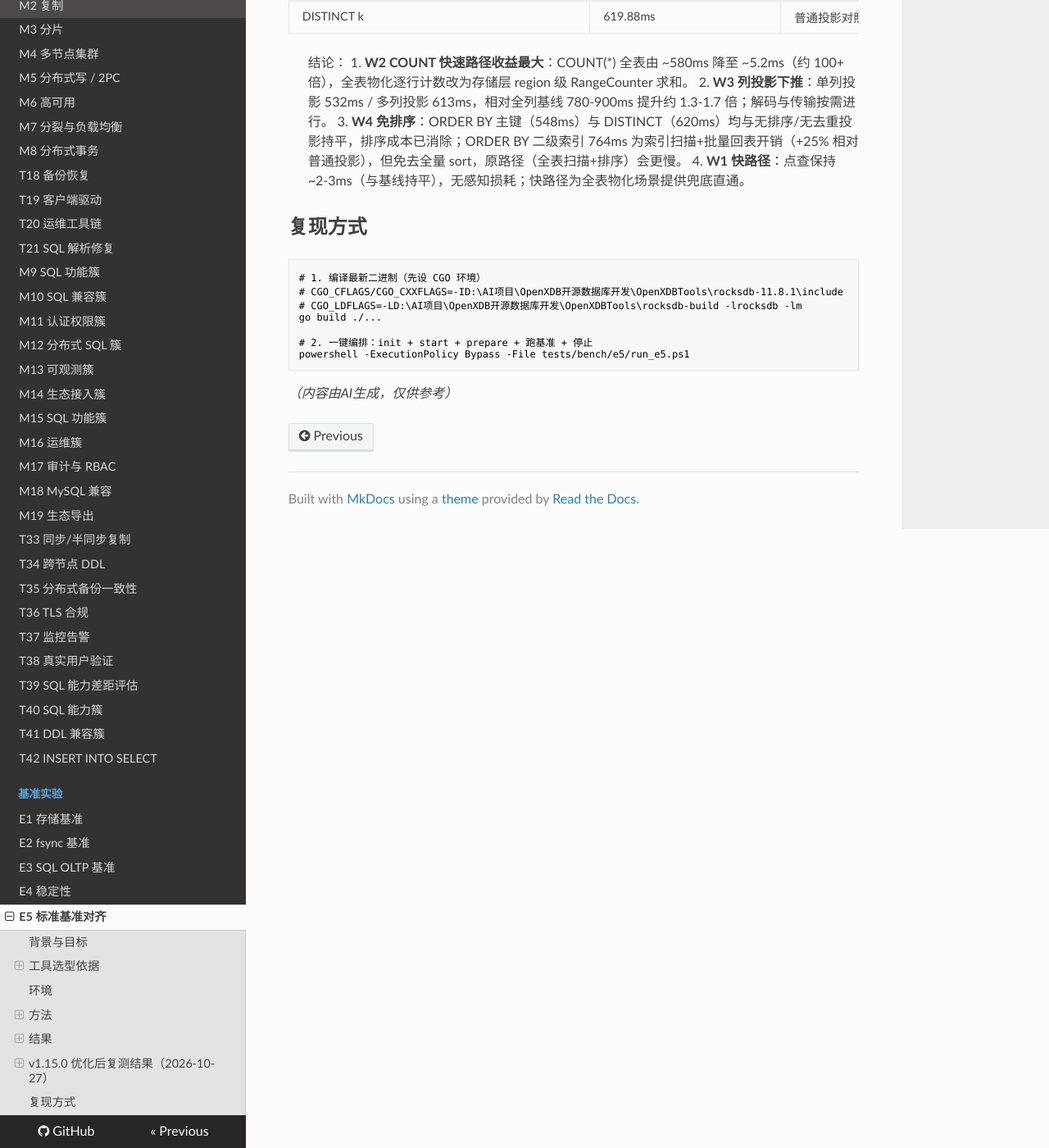
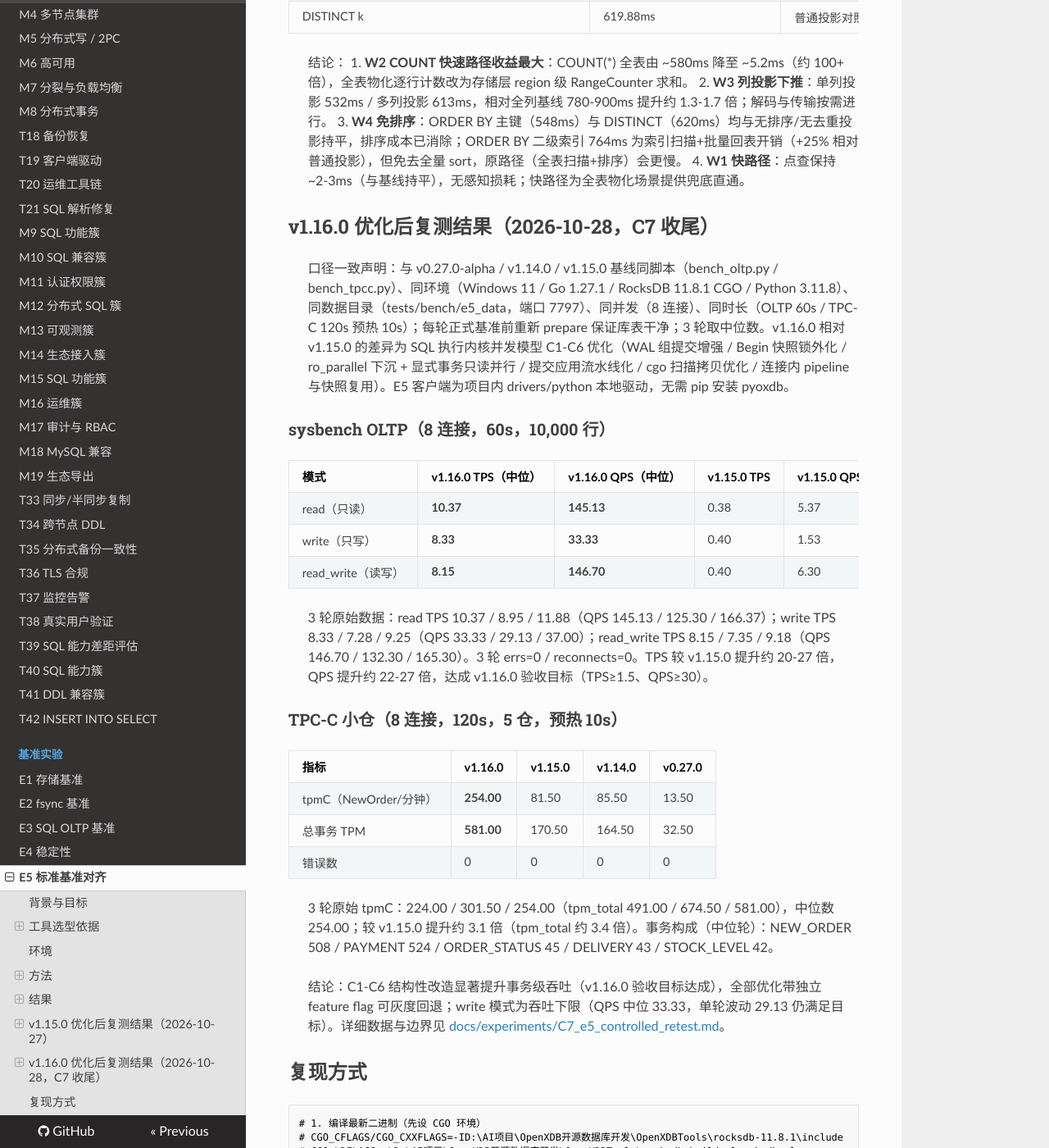
Before and after one commit to zhengkuanhua/openxdb, an MkDocs documentation site: the page built from docs/experiments/E5_standard_bench_alignment.md, in a window 1280 px wide and 1400 px high, scrolled down 5640 px. Shown: the whole window at 82% size. Built offline with MkDocs 1.6.1, drawn with Linux system fonts in a browser that asks for light colours; nearby versions of some CDN libraries.

Commit message:
v1.16.0 C7: E5 controlled retest + doc finalize (test server graceful shutdown before close, slow threshold prep, applyCond broadcast fix, KNOWN_LIMITATIONS v1.16.0 update)

````diff
--- a/docs/experiments/E5_standard_bench_alignment.md
+++ b/docs/experiments/E5_standard_bench_alignment.md
@@ -163,6 +163,32 @@ OpenXDB 自研二进制协议（非 MySQL wire protocol），标准 sysbench（`
 > 3. **W4 免排序**：ORDER BY 主键（548ms）与 DISTINCT（620ms）均与无排序/无去重投影持平，排序成本已消除；ORDER BY 二级索引 764ms 为索引扫描+批量回表开销（+25% 相对普通投影），但免去全量 sort，原路径（全表扫描+排序）会更慢。
 > 4. **W1 快路径**：点查保持 ~2-3ms（与基线持平），无感知损耗；快路径为全表物化场景提供兜底直通。
 
+## v1.16.0 优化后复测结果（2026-10-28，C7 收尾）
+
+> 口径一致声明：与 v0.27.0-alpha / v1.14.0 / v1.15.0 基线同脚本（bench_oltp.py / bench_tpcc.py）、同环境（Windows 11 / Go 1.27.1 / RocksDB 11.8.1 CGO / Python 3.11.8）、同数据目录（tests/bench/e5_data，端口 7797）、同并发（8 连接）、同时长（OLTP 60s / TPC-C 120s 预热 10s）；每轮正式基准前重新 prepare 保证库表干净；3 轮取中位数。v1.16.0 相对 v1.15.0 的差异为 SQL 执行内核并发模型 C1-C6 优化（WAL 组提交增强 / Begin 快照锁外化 / ro_parallel 下沉 + 显式事务只读并行 / 提交应用流水线化 / cgo 扫描拷贝优化 / 连接内 pipeline 与快照复用）。E5 客户端为项目内 drivers/python 本地驱动，无需 pip 安装 pyoxdb。
+
+### sysbench OLTP（8 连接，60s，10,000 行）
+
+| 模式 | v1.16.0 TPS（中位） | v1.16.0 QPS（中位） | v1.15.0 TPS | v1.15.0 QPS | 错误数 |
+| --- | --- | --- | --- | --- | --- |
+| read（只读） | **10.37** | **145.13** | 0.38 | 5.37 | 0 |
+| write（只写） | **8.33** | **33.33** | 0.40 | 1.53 | 0 |
+| read_write（读写） | **8.15** | **146.70** | 0.40 | 6.30 | 0 |
+
+> 3 轮原始数据：read TPS 10.37 / 8.95 / 11.88（QPS 145.13 / 125.30 / 166.37）；write TPS 8.33 / 7.28 / 9.25（QPS 33.33 / 29.13 / 37.00）；read_write TPS 8.15 / 7.35 / 9.18（QPS 146.70 / 132.30 / 165.30）。3 轮 errs=0 / reconnects=0。TPS 较 v1.15.0 提升约 20-27 倍，QPS 提升约 22-27 倍，达成 v1.16.0 验收目标（TPS≥1.5、QPS≥30）。
+
+### TPC-C 小仓（8 连接，120s，5 仓，预热 10s）
+
+| 指标 | v1.16.0 | v1.15.0 | v1.14.0 | v0.27.0 |
+| --- | --- | --- | --- | --- |
+| tpmC（NewOrder/分钟） | **254.00** | 81.50 | 85.50 | 13.50 |
+| 总事务 TPM | **581.00** | 170.50 | 164.50 | 32.50 |
+| 错误数 | 0 | 0 | 0 | 0 |
+
+> 3 轮原始 tpmC：224.00 / 301.50 / 254.00（tpm_total 491.00 / 674.50 / 581.00），中位数 254.00；较 v1.15.0 提升约 3.1 倍（tpm_total 约 3.4 倍）。事务构成（中位轮）：NEW_ORDER 508 / PAYMENT 524 / ORDER_STATUS 45 / DELIVERY 43 / STOCK_LEVEL 42。
+
+> 结论：C1-C6 结构性改造显著提升事务级吞吐（v1.16.0 验收目标达成），全部优化带独立 feature flag 可灰度回退；write 模式为吞吐下限（QPS 中位 33.33，单轮波动 29.13 仍满足目标）。详细数据与边界见 [docs/experiments/C7_e5_controlled_retest.md](docs/experiments/C7_e5_controlled_retest.md)。
+
 ## 复现方式
 
 ```powershell
````
Also changed, not shown: KNOWN_LIMITATIONS.md (+1 -0 lines), 3 other files.
